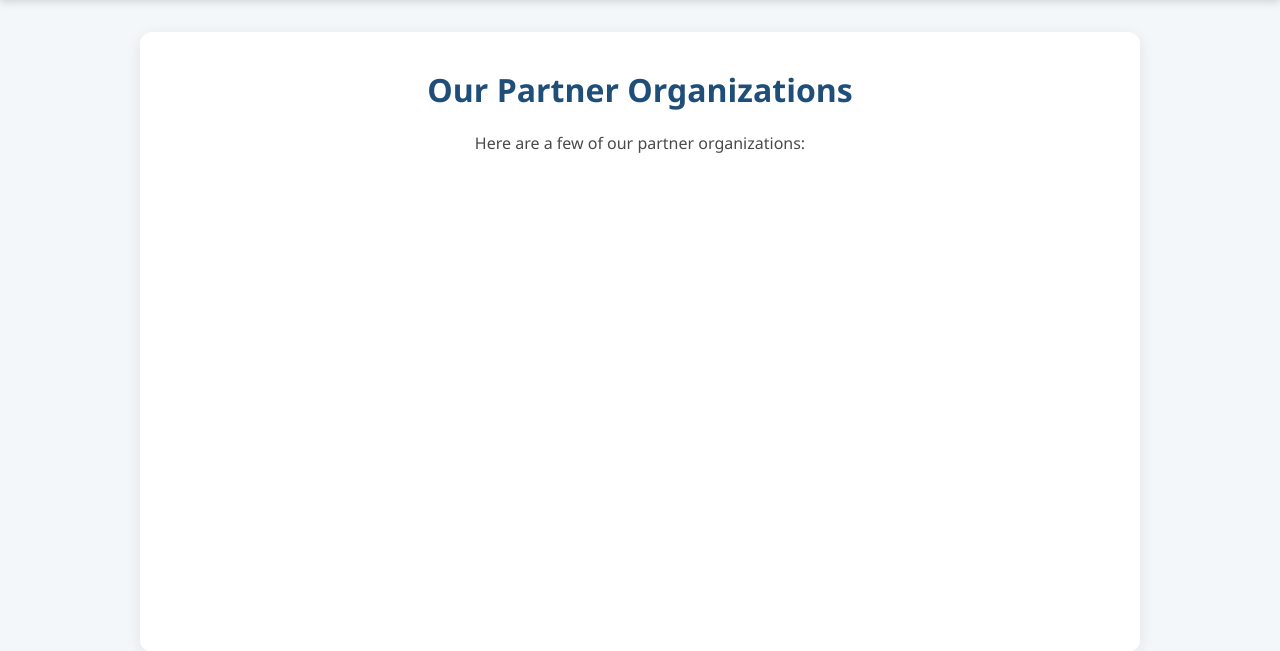
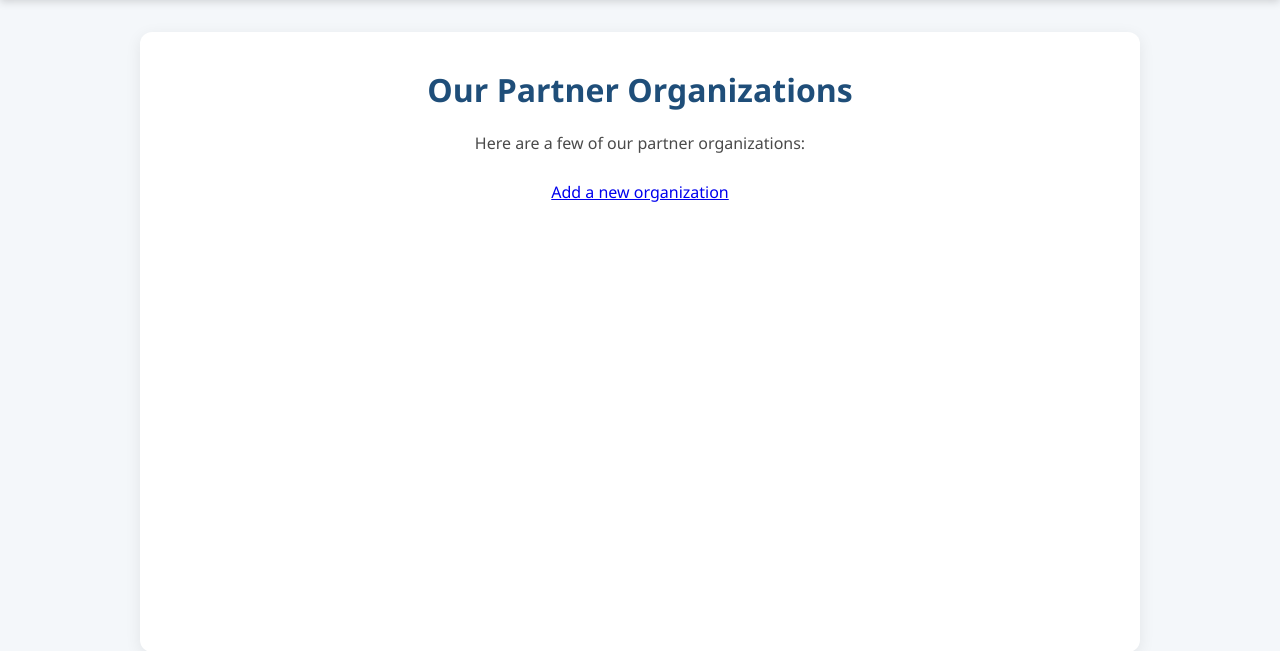
Before and after one commit to owenjackson23/cse340, a Node server app: page /organizations in a window 1280 px wide. Shown: the part 58-709 px from the top of the page. Run offline with Node 20, Linux system fonts and the light colour scheme; data that the repository does not hold is empty.

Commit message:
added link to new organization form

```diff
--- a/src/views/organizations.ejs
+++ b/src/views/organizations.ejs
@@ -15,6 +15,8 @@
                 </li>
                 <% }); %>
         </ul>
+
+        <p><a href="/new-organization">Add a new organization</a></p>
     </main>
 
     <%- include('partials/footer') %>
```
